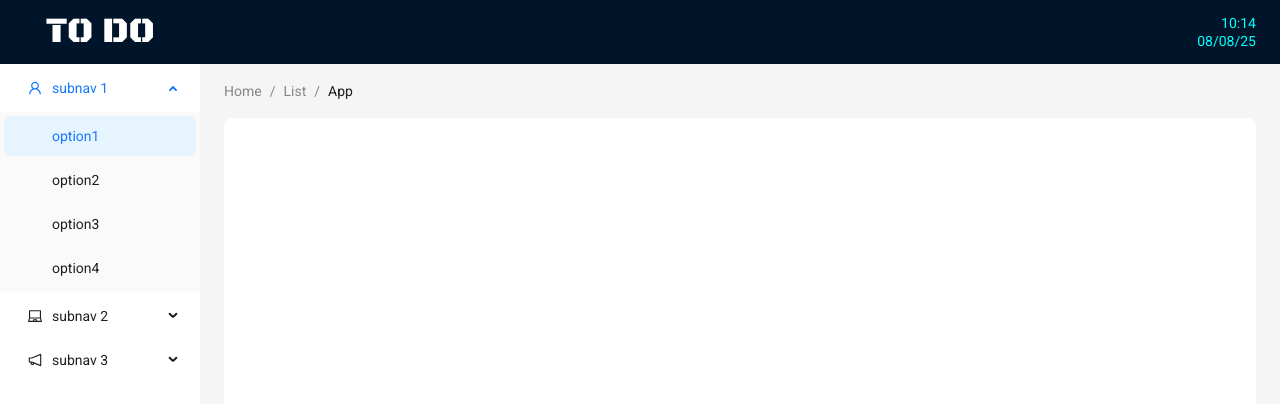
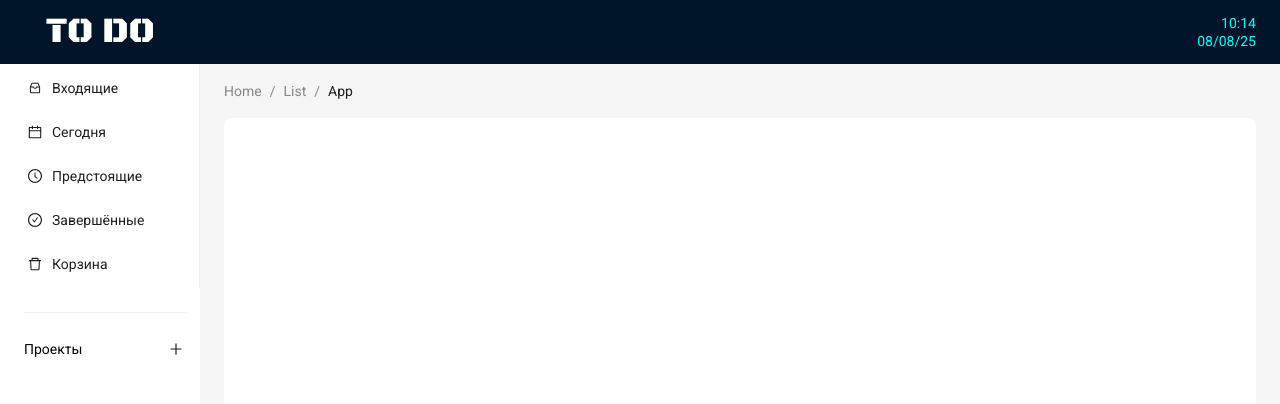
Before and after one commit to mrTebrom/react-todo, a React (Vite) app: page / in a window 1280 px wide. Shown: the top 404 px of the page. Built offline with nearby package versions, Linux system fonts and the light colour scheme.

Commit message:
feat(layout): add basic aside navigation with task sections

```diff
--- /dev/null
+++ b/src/layout/aside.tsx
@@ -0,0 +1,68 @@
+import { Divider, Flex, Layout, Menu, Button } from "antd";
+import {
+    InboxOutlined,
+    CalendarOutlined,
+    CheckCircleOutlined,
+    DeleteOutlined,
+    ClockCircleOutlined,
+    PlusOutlined,
+} from "@ant-design/icons";
+import type { MenuProps } from "antd";
+const { Sider } = Layout;
+export const AsideApp = () => {
+    const basicLink: MenuProps["items"] = [
+        {
+            key: "inbox",
+            label: "Входящие",
+            icon: <InboxOutlined />,
+        },
+        {
+            key: "today",
+            label: "Сегодня",
+            icon: <CalendarOutlined />,
+        },
+        {
+            key: "upcoming",
+            label: "Предстоящие",
+            icon: <ClockCircleOutlined />,
+        },
+        {
+            key: "completed",
+            label: "Завершённые",
+            icon: <CheckCircleOutlined />,
+        },
+        {
+            key: "trash",
+            label: "Корзина",
+            icon: <DeleteOutlined />,
+        },
+    ];
+    return (
+        <>
+            <Sider width={200} style={{ backgroundColor: "#ffffff" }}>
+                <Menu
+                    mode="inline"
+                    defaultSelectedKeys={["1"]}
+                    defaultOpenKeys={["sub1"]}
+                    items={basicLink}
+                />
+
+                <Flex
+                    vertical={true}
+                    style={{
+                        paddingLeft: 24,
+                        paddingRight: 12,
+                    }}
+                >
+                    <Divider />
+                    <Flex justify="space-between" align="center">
+                        <span>Проекты</span>
+                        <Button size="small" shape="circle" type="text">
+                            <PlusOutlined />
+                        </Button>
+                    </Flex>
+                </Flex>
+            </Sider>
+        </>
+    );
+};
--- a/src/layout/layout.tsx
+++ b/src/layout/layout.tsx
@@ -1,36 +1,11 @@
 import React from "react";
-import {
-    LaptopOutlined,
-    NotificationOutlined,
-    UserOutlined,
-} from "@ant-design/icons";
-import type { MenuProps } from "antd";
+
 import { Breadcrumb, Layout, Menu, theme } from "antd";
 import { Outlet } from "react-router-dom";
 import { HeaderApp } from "./header";
+import { AsideApp } from "./aside";
 
-const { Content, Sider } = Layout;
-
-const items2: MenuProps["items"] = [
-    UserOutlined,
-    LaptopOutlined,
-    NotificationOutlined,
-].map((icon, index) => {
-    const key = String(index + 1);
-
-    return {
-        key: `sub${key}`,
-        icon: React.createElement(icon),
-        label: `subnav ${key}`,
-        children: Array.from({ length: 4 }).map((_, j) => {
-            const subKey = index * 4 + j + 1;
-            return {
-                key: subKey,
-                label: `option${subKey}`,
-            };
-        }),
-    };
-});
+const { Content } = Layout;
 
 export const LayoutApp: React.FC = () => {
     const {
@@ -42,15 +17,7 @@ export const LayoutApp: React.FC = () => {
         <Layout style={{ height: "100vh" }}>
             <HeaderApp />
             <Layout>
-                <Sider width={width} style={{ background: colorBgContainer }}>
-                    <Menu
-                        mode="inline"
-                        defaultSelectedKeys={["1"]}
-                        defaultOpenKeys={["sub1"]}
-                        style={{ height: "100%", borderInlineEnd: 0 }}
-                        items={items2}
-                    />
-                </Sider>
+                <AsideApp />
                 <Layout style={{ padding: "0 24px 24px" }}>
                     <Breadcrumb
                         items={[
```
